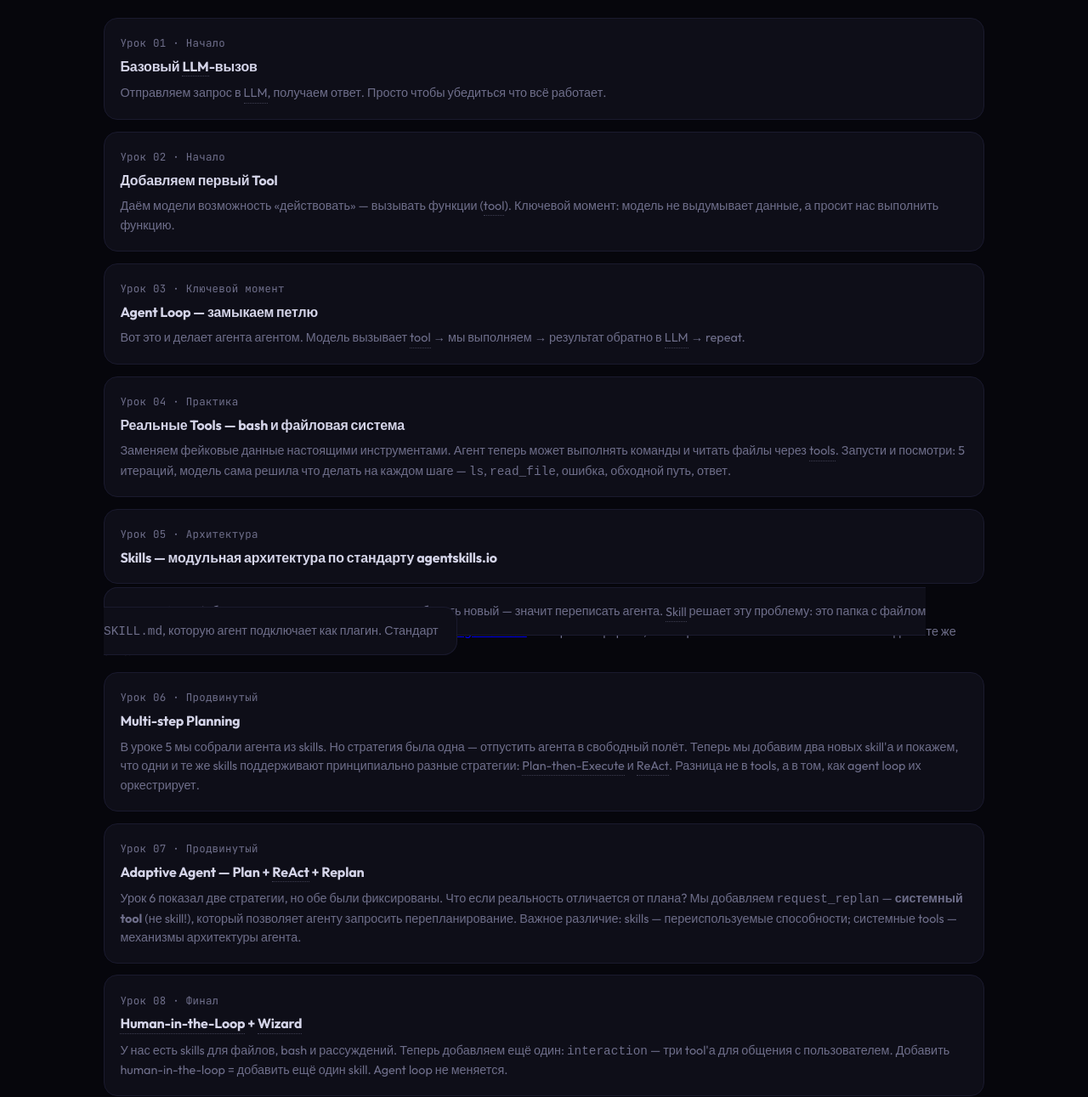
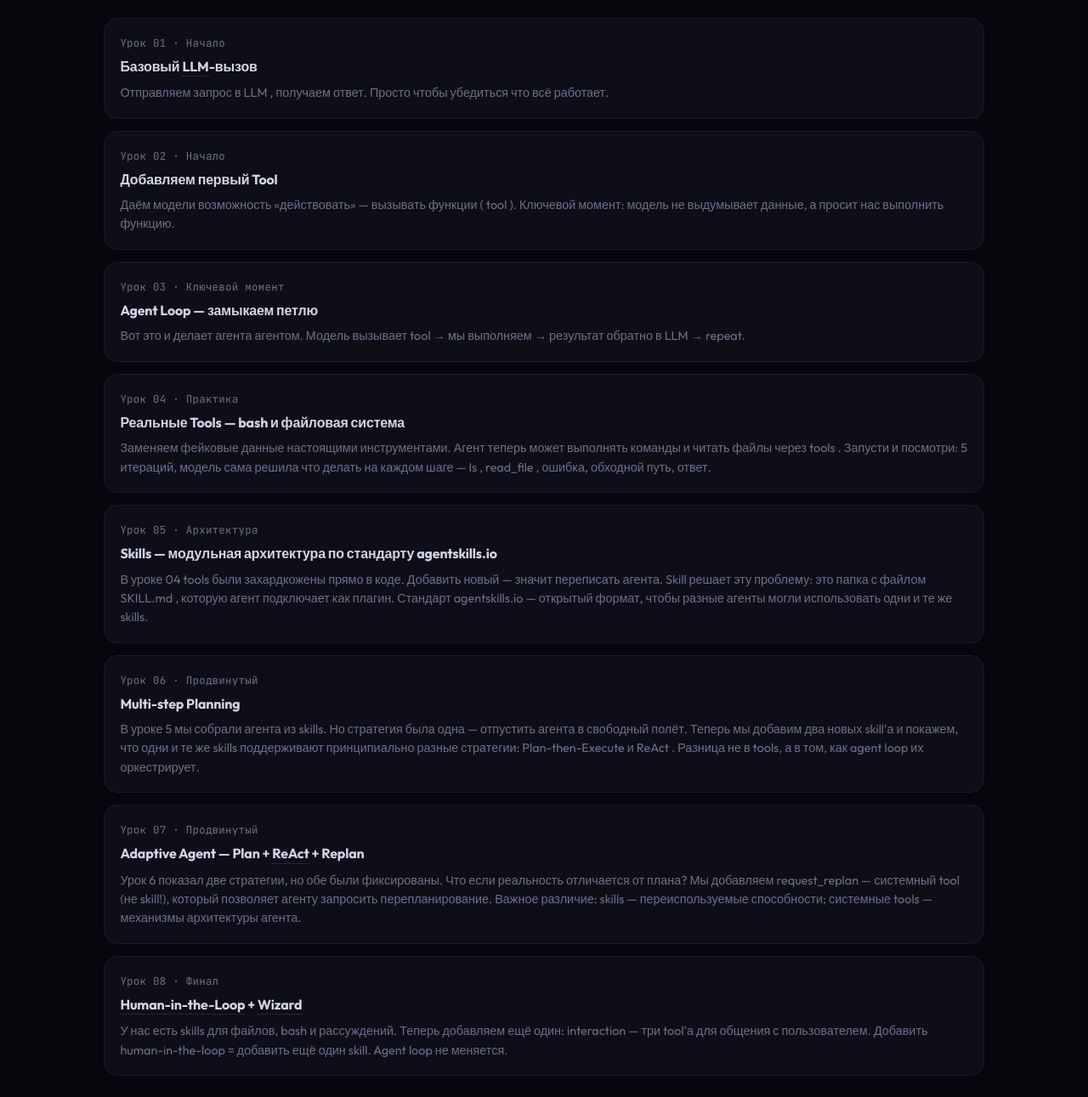
Before and after one commit to region23/ai_agents_book, a website: page public/index.html in a window 1280 px wide. Shown: the part 1994-3285 px from the top of the page at 85% size. Drawn offline with nearby package versions, Linux system fonts and the light colour scheme.

Commit message:
fix: исправить отображение текста введения в карточках уроков

```diff
--- a/public/index.html
+++ b/public/index.html
@@ -1719,49 +1719,49 @@
 <a class="book-outline-card" href="lesson-01-basic-call.html">
     <div class="book-outline-meta">Урок 01 · Начало</div>
     <div class="book-outline-title">Базовый <span class="term" data-tip="Большая языковая модель">LLM</span>-вызов</div>
-    <div class="book-outline-intro">Отправляем запрос в <span class="term" data-tip="Большая языковая модель">LLM</span>, получаем ответ. Просто чтобы убедиться что всё работает.</div>
+    <div class="book-outline-intro">Отправляем запрос в LLM , получаем ответ. Просто чтобы убедиться что всё работает.</div>
 </a>
 
 <a class="book-outline-card" href="lesson-02-with-tool.html">
     <div class="book-outline-meta">Урок 02 · Начало</div>
     <div class="book-outline-title">Добавляем первый Tool</div>
-    <div class="book-outline-intro">Даём модели возможность «действовать» — вызывать функции (<span class="term" data-tip="Инструмент/функция, которую вызывает модель">tool</span>). Ключевой момент: модель не выдумывает данные, а просит нас выполнить функцию.</div>
+    <div class="book-outline-intro">Даём модели возможность «действовать» — вызывать функции ( tool ). Ключевой момент: модель не выдумывает данные, а просит нас выполнить функцию.</div>
 </a>
 
 <a class="book-outline-card" href="lesson-03-agent-loop.html">
     <div class="book-outline-meta">Урок 03 · Ключевой момент</div>
     <div class="book-outline-title">Agent Loop — замыкаем петлю</div>
-    <div class="book-outline-intro">Вот это и делает агента агентом. Модель вызывает <span class="term" data-tip="Инструмент/функция, которую вызывает модель">tool</span> → мы выполняем → результат обратно в <span class="term" data-tip="Большая языковая модель">LLM</span> → repeat.</div>
+    <div class="book-outline-intro">Вот это и делает агента агентом. Модель вызывает tool → мы выполняем → результат обратно в LLM → repeat.</div>
 </a>
 
 <a class="book-outline-card" href="lesson-04-real-tools.html">
     <div class="book-outline-meta">Урок 04 · Практика</div>
     <div class="book-outline-title">Реальные Tools — bash и файловая система</div>
-    <div class="book-outline-intro">Заменяем фейковые данные настоящими инструментами. Агент теперь может выполнять команды и читать файлы через <span class="term" data-tip="Инструмент/функция, которую вызывает модель">tools</span>. Запусти и посмотри: 5 итераций, модель сама решила что делать на каждом шаге — <code>ls</code>, <code>read_file</code>, ошибка, обходной путь, ответ.</div>
+    <div class="book-outline-intro">Заменяем фейковые данные настоящими инструментами. Агент теперь может выполнять команды и читать файлы через tools . Запусти и посмотри: 5 итераций, модель сама решила что делать на каждом шаге — ls , read_file , ошибка, обходной путь, ответ.</div>
 </a>
 
 <a class="book-outline-card" href="lesson-05-skills.html">
     <div class="book-outline-meta">Урок 05 · Архитектура</div>
     <div class="book-outline-title">Skills — модульная архитектура по стандарту agentskills.io</div>
-    <div class="book-outline-intro">В уроке 04 tools были захардкожены прямо в коде. Добавить новый — значит переписать агента. <span class="term" data-tip="Пакет знаний: SKILL.md + tools + обработчики">Skill</span> решает эту проблему: это папка с файлом <code>SKILL.md</code>, которую агент подключает как плагин. Стандарт <a href="https://agentskills.io" target="_blank">agentskills.io</a> — открытый формат, чтобы разные агенты могли использовать одни и те же skills.</div>
+    <div class="book-outline-intro">В уроке 04 tools были захардкожены прямо в коде. Добавить новый — значит переписать агента. Skill решает эту проблему: это папка с файлом SKILL.md , которую агент подключает как плагин. Стандарт agentskills.io — открытый формат, чтобы разные агенты могли использовать одни и те же skills.</div>
 </a>
 
 <a class="book-outline-card" href="lesson-06-planning.html">
     <div class="book-outline-meta">Урок 06 · Продвинутый</div>
     <div class="book-outline-title">Multi-step Planning</div>
-    <div class="book-outline-intro">В уроке 5 мы собрали агента из skills. Но стратегия была одна — отпустить агента в свободный полёт. Теперь мы добавим два новых skill'а и покажем, что одни и те же skills поддерживают принципиально разные стратегии: <span class="term" data-tip="Сначала план, потом выполнение по шагам">Plan-then-Execute</span> и <span class="term" data-tip="Чередование рассуждений и действий">ReAct</span>. Разница не в tools, а в том, как agent loop их оркестрирует.</div>
+    <div class="book-outline-intro">В уроке 5 мы собрали агента из skills. Но стратегия была одна — отпустить агента в свободный полёт. Теперь мы добавим два новых skill&#39;а и покажем, что одни и те же skills поддерживают принципиально разные стратегии: Plan-then-Execute и ReAct . Разница не в tools, а в том, как agent loop их оркестрирует.</div>
 </a>
 
 <a class="book-outline-card" href="lesson-07-adaptive-agent.html">
     <div class="book-outline-meta">Урок 07 · Продвинутый</div>
     <div class="book-outline-title">Adaptive Agent — Plan + <span class="term" data-tip="Чередование рассуждений и действий">ReAct</span> + Replan</div>
-    <div class="book-outline-intro">Урок 6 показал две стратегии, но обе были фиксированы. Что если реальность отличается от плана? Мы добавляем <code>request_replan</code> — <strong>системный tool</strong> (не skill!), который позволяет агенту запросить перепланирование. Важное различие: skills — переиспользуемые способности; системные tools — механизмы архитектуры агента.</div>
+    <div class="book-outline-intro">Урок 6 показал две стратегии, но обе были фиксированы. Что если реальность отличается от плана? Мы добавляем request_replan — системный tool (не skill!), который позволяет агенту запросить перепланирование. Важное различие: skills — переиспользуемые способности; системные tools — механизмы архитектуры агента.</div>
 </a>
 
 <a class="book-outline-card" href="lesson-08-interactive-agent.html">
     <div class="book-outline-meta">Урок 08 · Финал</div>
     <div class="book-outline-title"><span class="term" data-tip="Пользователь участвует в принятии решений">Human-in-the-Loop</span> + <span class="term" data-tip="Пошаговый мастер/визард">Wizard</span></div>
-    <div class="book-outline-intro">У нас есть skills для файлов, bash и рассуждений. Теперь добавляем ещё один: <code>interaction</code> — три tool'а для общения с пользователем. Добавить human-in-the-loop = добавить ещё один skill. Agent loop не меняется.</div>
+    <div class="book-outline-intro">У нас есть skills для файлов, bash и рассуждений. Теперь добавляем ещё один: interaction — три tool&#39;а для общения с пользователем. Добавить human-in-the-loop = добавить ещё один skill. Agent loop не меняется.</div>
 </a>
     </div>
 </section>
--- a/scripts/build-site.js
+++ b/scripts/build-site.js
@@ -416,6 +416,7 @@ function getStepMeta(stepHtml, id) {
     return {
         titleHtml,
         introHtml,
+        introText: stripTags(introHtml),
         titleText: stripTags(titleHtml),
         badgeText,
     };
@@ -496,7 +497,7 @@ function build() {
 <a class="book-outline-card" href="${lesson.file}">
     <div class="book-outline-meta">Урок ${lessonNumber}${lesson.badgeText ? ` · ${escapeHtml(lesson.badgeText)}` : ""}</div>
     <div class="book-outline-title">${lesson.titleHtml}</div>
-    <div class="book-outline-intro">${lesson.introHtml}</div>
+    <div class="book-outline-intro">${escapeHtml(lesson.introText)}</div>
 </a>`;
         })
         .join("\n");
```
